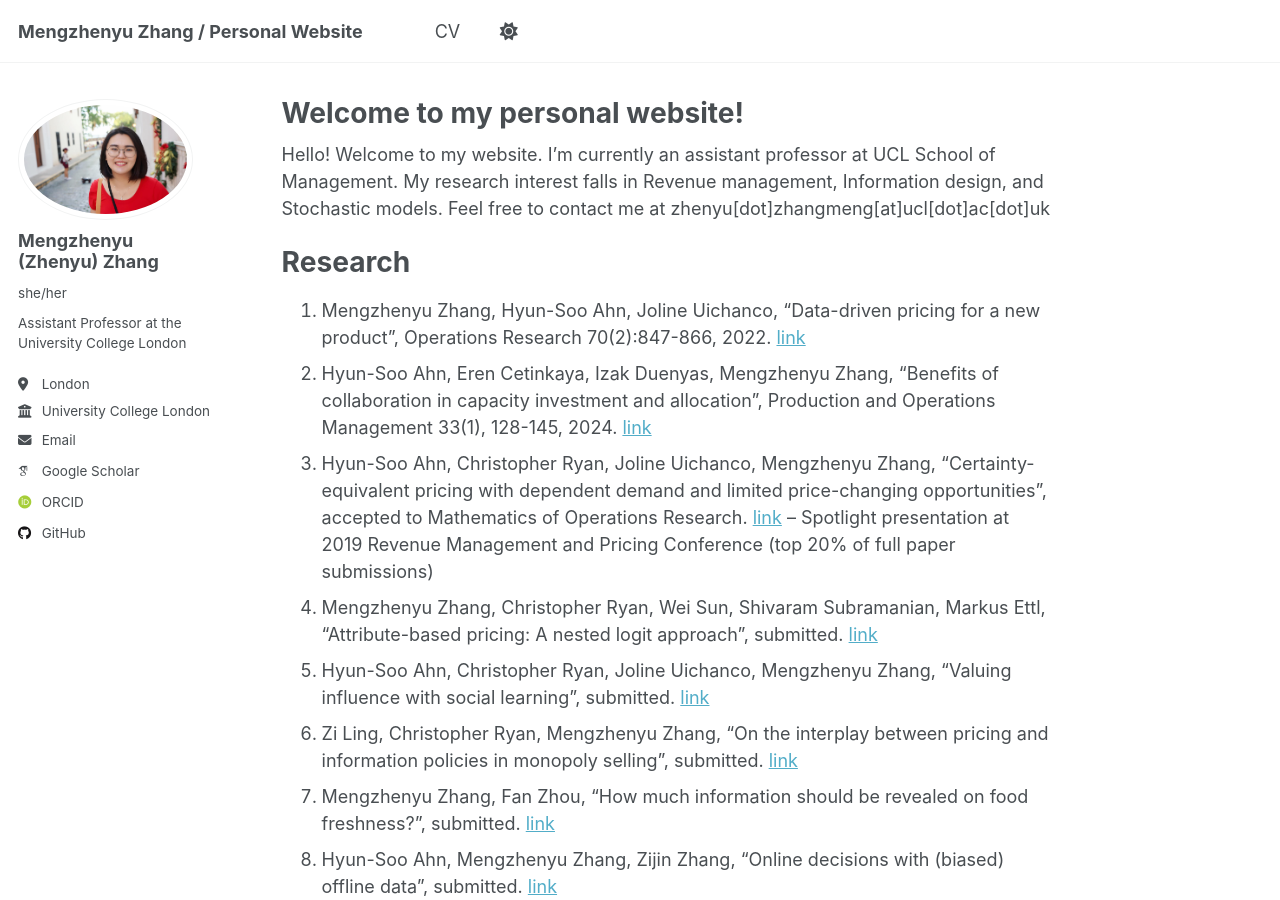
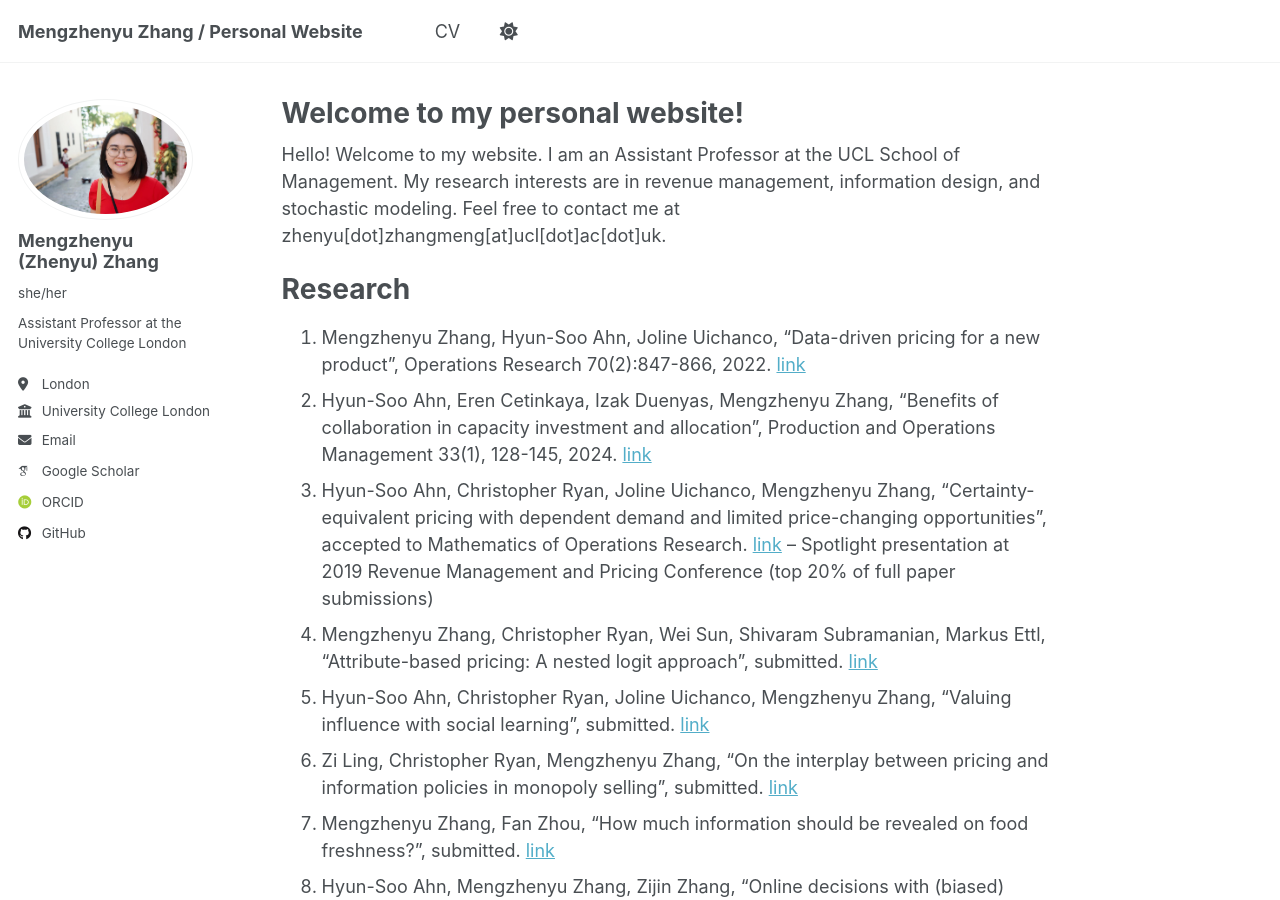
Before and after one commit to mengzhenyuzhang/mengzhenyuzhang.github.io, a Jekyll site: the page built from _pages/about.md, in a window 1280 px wide and 900 px high. Built offline with Jekyll 4.4.1, drawn with Linux system fonts in a browser that asks for light colours; some web fonts are replaced; a script that is not in the unit is left out.

Commit message:
Update about.md

```diff
--- a/_pages/about.md
+++ b/_pages/about.md
@@ -7,7 +7,7 @@ redirect_from:
   - /about.html
 ---
 
-Hello! Welcome to my website. I'm currently an assistant professor at UCL School of Management. My research interest falls in Revenue management, Information design, and Stochastic models. Feel free to contact me at zhenyu[dot]zhangmeng[at]ucl[dot]ac[dot]uk
+Hello! Welcome to my website. I am an Assistant Professor at the UCL School of Management. My research interests are in revenue management, information design, and stochastic modeling. Feel free to contact me at zhenyu[dot]zhangmeng[at]ucl[dot]ac[dot]uk.
 
 Research
 ======
```
